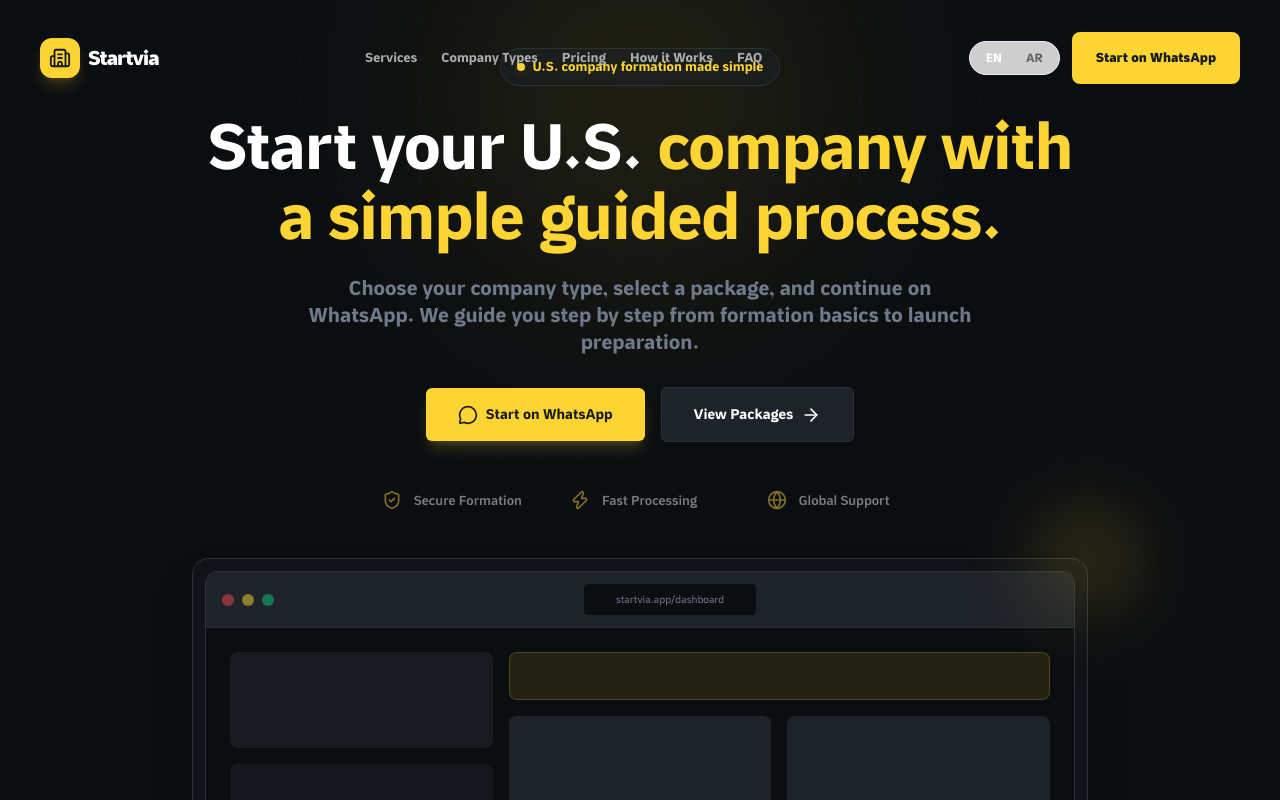
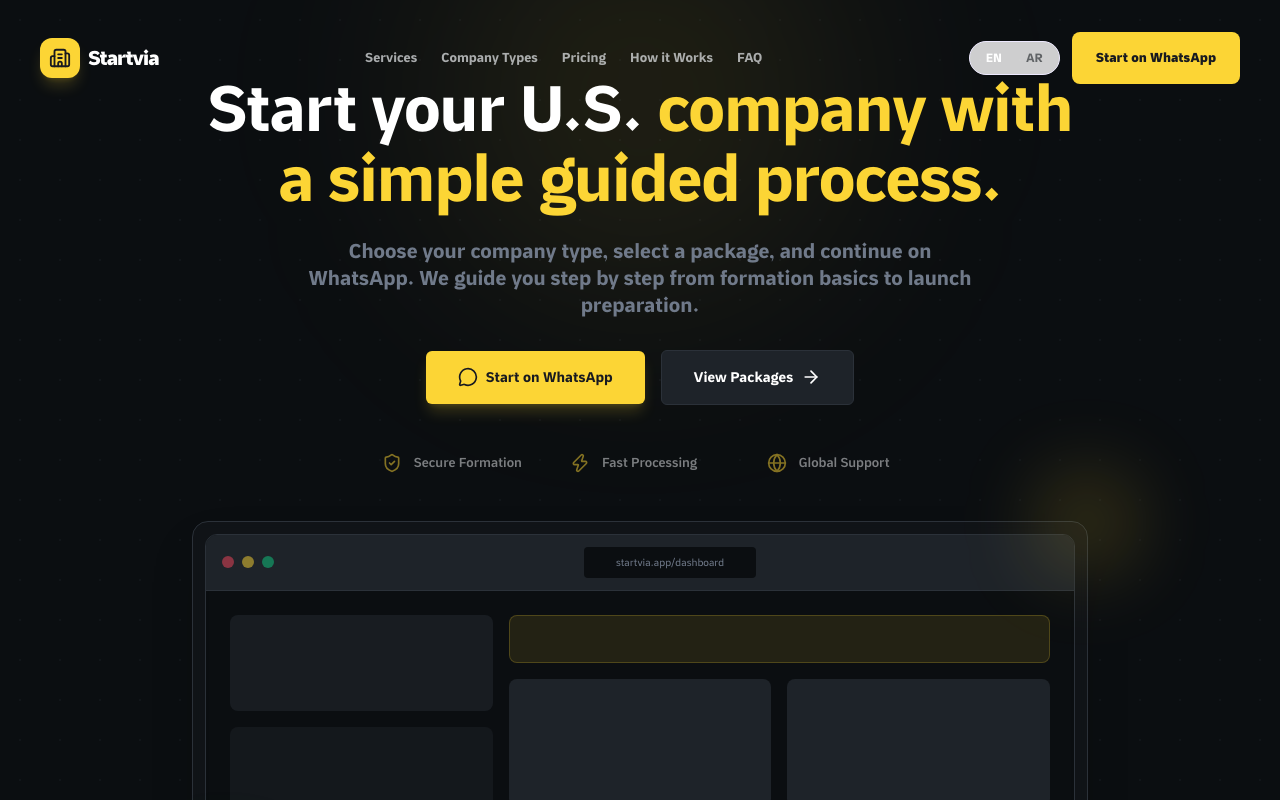
Before and after one commit to moalarbi/startvia-landing, a Next.js app: page / in a window 1280 px wide. Shown: the top 800 px of the page. Built offline with nearby package versions, Linux system fonts and the light colour scheme.

Commit message:
Remove heroBadge (U.S. company formation made simple)

```diff
--- a/components/Hero.tsx
+++ b/components/Hero.tsx
@@ -16,13 +16,7 @@ export default function Hero({lang}:{lang:Lang}){
 
       <div className="relative z-10 mx-auto max-w-content px-md">
         <div className="flex flex-col items-center text-center">
-          <div className="inline-flex items-center gap-xs rounded-full border border-hairline-dark bg-surface-card/50 px-md py-xs text-body-sm font-bold text-primary backdrop-blur-sm">
-            <span className="relative flex h-2 w-2">
-              <span className="absolute inline-flex h-full w-full animate-ping rounded-full bg-primary opacity-75"></span>
-              <span className="relative inline-flex h-2 w-2 rounded-full bg-primary"></span>
-            </span>
-            {c.heroBadge}
-          </div>
+
 
           <h1 className="mt-lg max-w-4xl text-display-md font-bold tracking-tight text-white md:text-hero leading-[1.1]">
             {c.heroTitle.split(' ').map((word, i) =>
```
